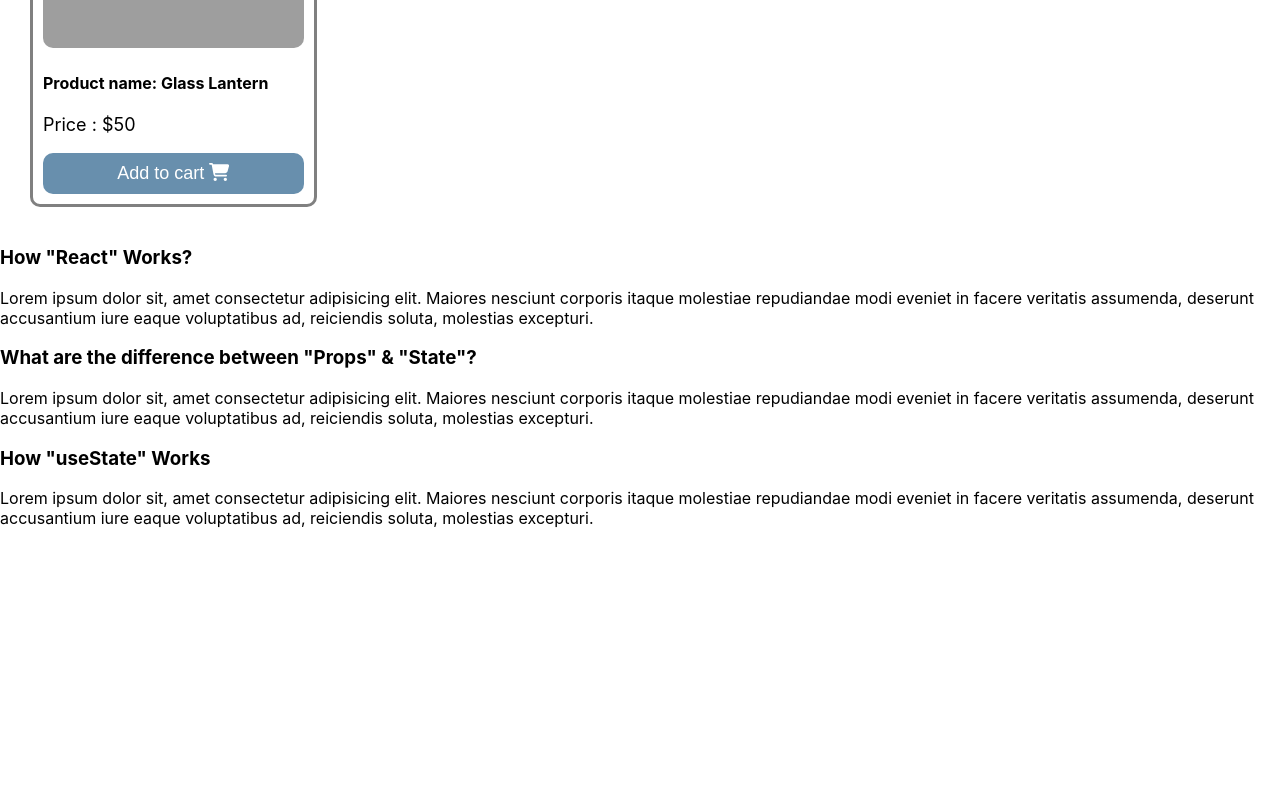
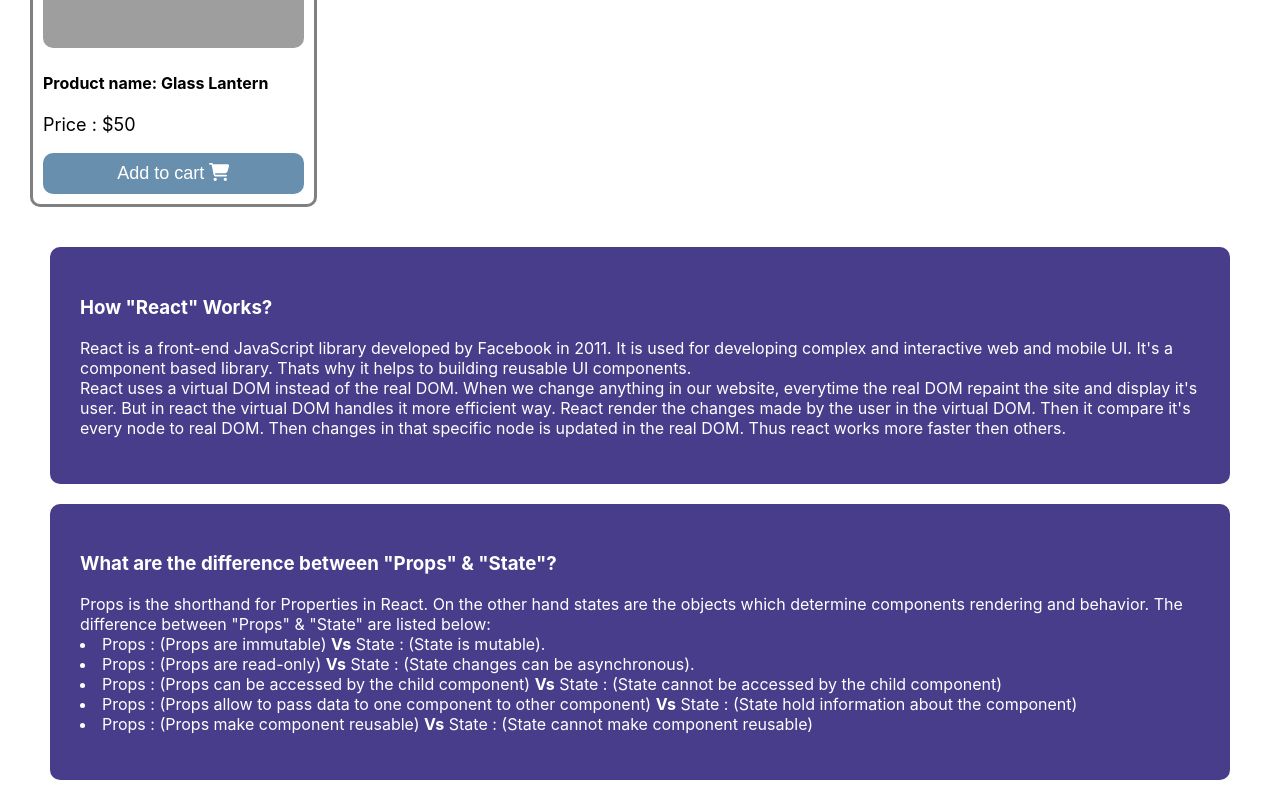
Before and after one commit to Ashiqul-Hoque/Happy-Gifts-Shop, a React (Create React App) app: page / in a window 1280 px wide. Shown: the part 1464-2264 px from the top of the page. Before the commit the page ends 2008 px from the top, so only its background shows below. Built offline with nearby package versions, Linux system fonts and the light colour scheme; grey boxes are pictures that could not be loaded.

Commit message:
answer done

```diff
--- a/src/Components/Answers/Answer.css
+++ b/src/Components/Answers/Answer.css
@@ -0,0 +1,11 @@
+.section {
+  background-color: darkslateblue;
+  color: white;
+  border-radius: 10px;
+  margin: 20px 50px;
+  padding: 30px;
+}
+
+.section:hover {
+  box-shadow: 10px 10px 20px grey;
+}
--- a/src/Components/Answers/Answer.js
+++ b/src/Components/Answers/Answer.js
@@ -1,29 +1,55 @@
 import React from "react";
+import "./Answer.css";
 
 const Answer = () => {
   return (
     <div>
+      <div className="section">
         <h3>How "React" Works?</h3>
         <p>
-        Lorem ipsum dolor sit, amet consectetur adipisicing elit. Maiores
-        nesciunt corporis itaque molestiae repudiandae modi eveniet in facere
-        veritatis assumenda, deserunt accusantium iure eaque voluptatibus ad,
-        reiciendis soluta, molestias excepturi.
+          React is a front-end JavaScript library developed by Facebook in 2011.
+          It is used for developing complex and interactive web and mobile UI.
+          It's a component based library. Thats why it helps to building
+          reusable UI components.<br></br> React uses a virtual DOM instead of
+          the real DOM. When we change anything in our website, everytime the
+          real DOM repaint the site and display it's user. But in react the
+          virtual DOM handles it more efficient way. React render the changes
+          made by the user in the virtual DOM. Then it compare it's every node
+          to real DOM. Then changes in that specific node is updated in the real
+          DOM. Thus react works more faster then others.
         </p>
+      </div>
+
+      <div className="section">
         <h3>What are the difference between "Props" & "State"? </h3>
         <p>
-        Lorem ipsum dolor sit, amet consectetur adipisicing elit. Maiores
-        nesciunt corporis itaque molestiae repudiandae modi eveniet in facere
-        veritatis assumenda, deserunt accusantium iure eaque voluptatibus ad,
-        reiciendis soluta, molestias excepturi.
+          Props is the shorthand for Properties in React. On the other hand
+          states are the objects which determine components rendering and
+          behavior. The difference between "Props" & "State" are listed below:
+          <li>
+            Props : (Props are immutable) <strong>Vs</strong> State : (State is
+            mutable).
+          </li>
+          <li>
+            Props : (Props are read-only) <strong>Vs</strong> State : (State
+            changes can be asynchronous).
+          </li>
+          <li>
+            Props : (Props can be accessed by the child component){" "}
+            <strong>Vs</strong> State : (State cannot be accessed by the child
+            component)
+          </li>
+          <li>
+            Props : (Props allow to pass data to one component to other
+            component) <strong>Vs</strong> State : (State hold information about
+            the component)
+          </li>
+          <li>
+            Props : (Props make component reusable) <strong>Vs</strong> State :
+            (State cannot make component reusable)
+          </li>
         </p>
-      <h3>How "useState" Works</h3>
-      <p>
-        Lorem ipsum dolor sit, amet consectetur adipisicing elit. Maiores
-        nesciunt corporis itaque molestiae repudiandae modi eveniet in facere
-        veritatis assumenda, deserunt accusantium iure eaque voluptatibus ad,
-        reiciendis soluta, molestias excepturi.
-      </p>
+      </div>
     </div>
   );
 };
```
Lines whose indentation alone changed are shown as unchanged.
